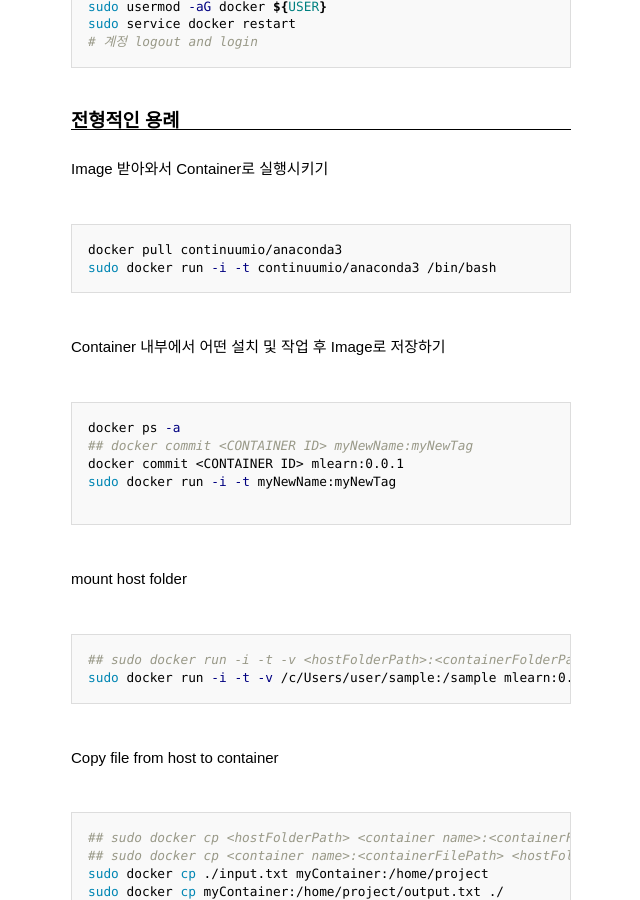
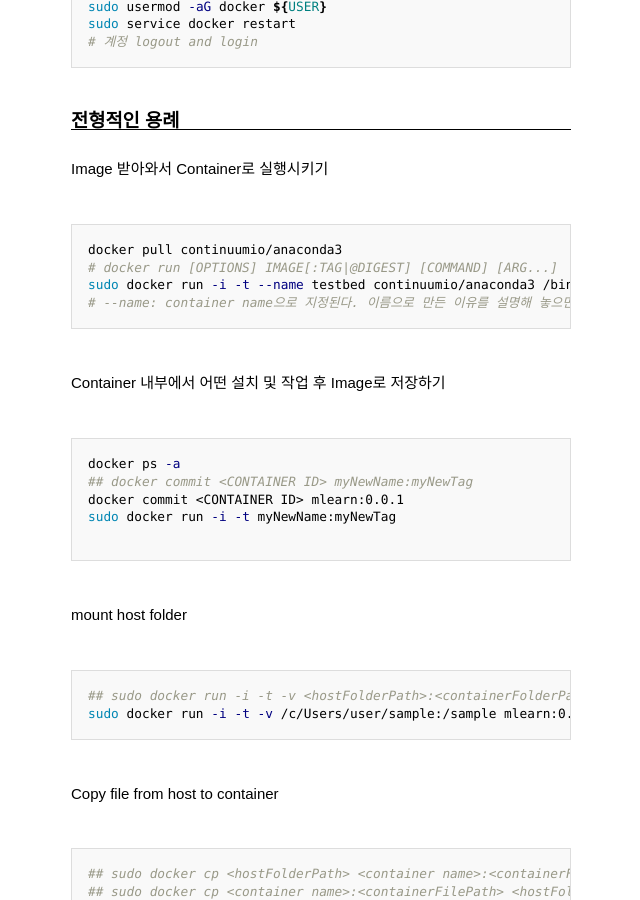
Before and after one commit to pinedance/blog, a Jekyll site: the page built from _posts/updates/2019-01-05-Docker-long-story-short.md, in a window 1280 px wide and 900 px high, scrolled down 1764 px. Shown: the whole window, without its empty margins (319-959 px from the left). Built offline with Jekyll 4.4.1, drawn with Linux system fonts in a browser that asks for light colours; some web fonts are replaced; comment, search, counter and statistics services are not loaded; some of the changed text lies outside the part shown.

Commit message:
update old post

````diff
--- a/_posts/updates/2019-01-05-Docker-long-story-short.md
+++ b/_posts/updates/2019-01-05-Docker-long-story-short.md
@@ -52,7 +52,9 @@
 
 ```bash
 docker pull continuumio/anaconda3
-sudo docker run -i -t continuumio/anaconda3 /bin/bash
+# docker run [OPTIONS] IMAGE[:TAG|@DIGEST] [COMMAND] [ARG...]
+sudo docker run -i -t --name testbed continuumio/anaconda3 /bin/bash
+# --name: container name으로 지정된다. 이름으로 만든 이유를 설명해 놓으면 관리하기 편한다.
 ```
 
 Container 내부에서 어떤 설치 및 작업 후 Image로 저장하기
@@ -119,6 +121,12 @@
 # Container 실행하기
 sudo docker start hello
 
+# Container 실행된 Container에 들어가기
+sudo docker attach hello
+
+# Container 실행하고 동시에 들어가기
+sudo docker start -a hello
+
 # Container 다시실행하기 (≒리부팅)
 sudo docker restart hello
 
@@ -127,6 +135,9 @@
 
 # Container 삭제하기
 sudo docker rm hello
+
+# Container 이름 바꾸기
+sudo docker rename hello hello-world
 ```
 
 #### Container 사용
````
